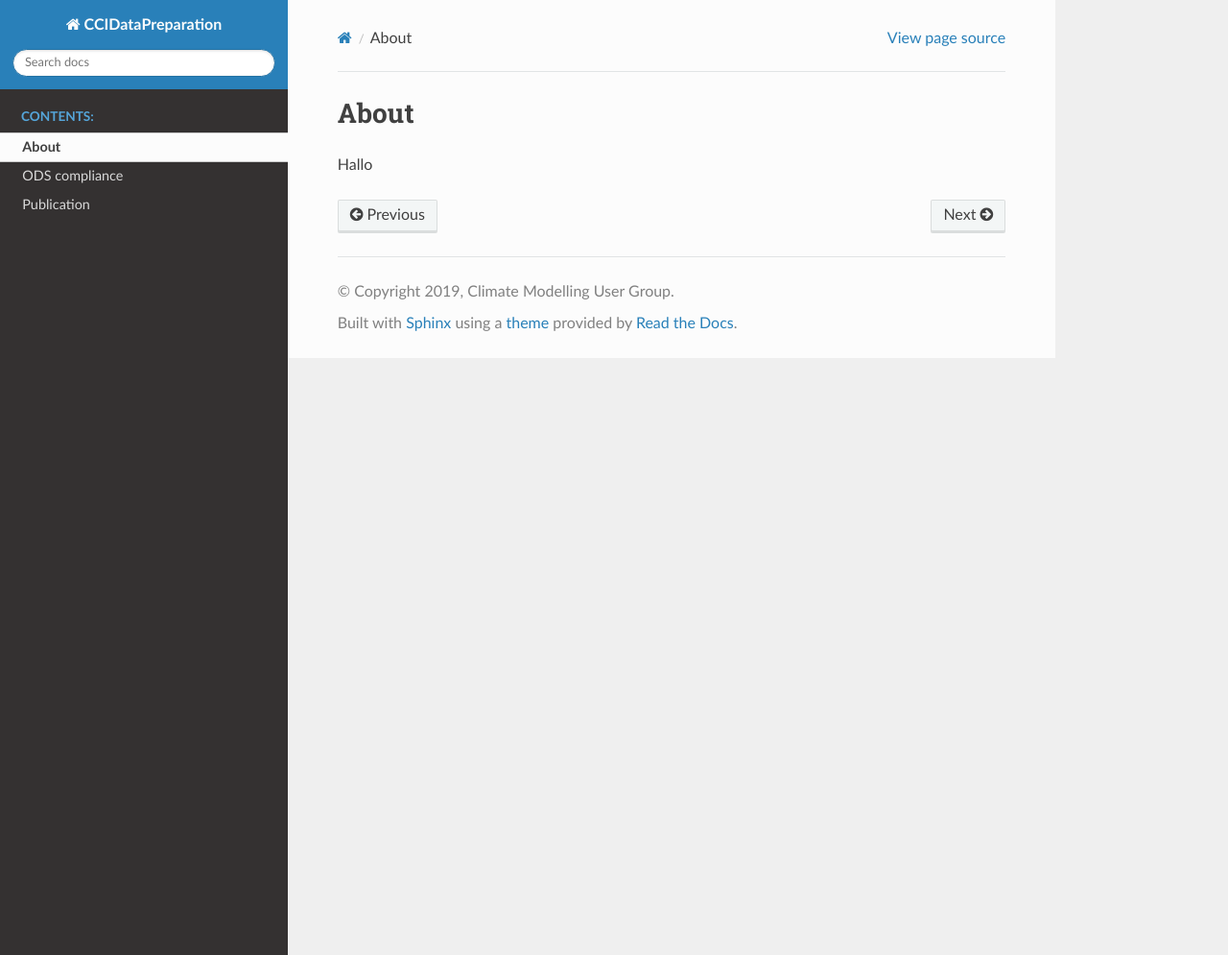
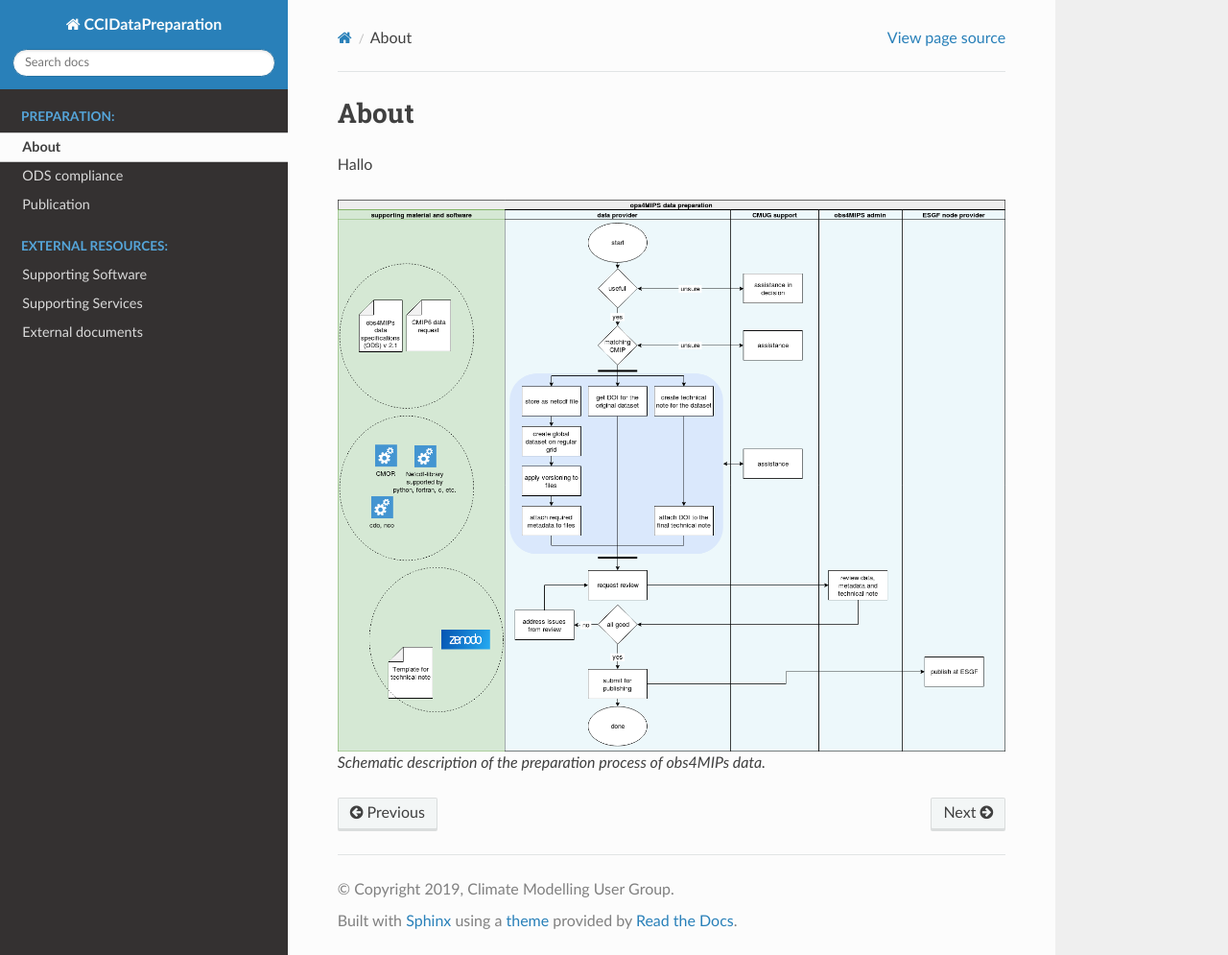
Before and after one commit to bjoernbroetz/ccidatapreparation, a Sphinx documentation site: the page built from docs/source/about.rst, in a window 1280 px wide and 995 px high. Shown: the whole window at 96% size. Built offline with Sphinx 7.4.7 and the Read the Docs theme 2.0.0, drawn with Linux system fonts in a browser that asks for light colours; pages that are not in the unit, such as notebooks, are missing from menus.

Commit message:
Add flowchart

```diff
--- a/docs/source/about.rst
+++ b/docs/source/about.rst
@@ -2,3 +2,9 @@ About
 =======
 
 Hallo
+
+.. figure:: figs/Obs4mips.png
+   :width: 100 %
+   :alt: Process for obs4MIPs preparation
+
+   Schematic description of the preparation process of obs4MIPs data.
--- a/docs/source/ods_compliance/index.rst
+++ b/docs/source/ods_compliance/index.rst
@@ -16,7 +16,7 @@ General requirements
    general/usefullness_for_model_evaluation
 
 Technical requirements
-====================
+======================
 
 .. toctree::
    :maxdepth: 2
--- a/docs/source/ods_compliance/technical/netcdf_format.rst
+++ b/docs/source/ods_compliance/technical/netcdf_format.rst
@@ -1,4 +1,5 @@
-## Data format
+Data format
+===========
 
 NetCDF version 4.
 
```
Also changed, not shown: other parts of docs/source/ods_compliance/index.rst (+0 -1 lines), docs/source/index.rst (+8 -2 lines), docs/source/resources/external_docs.rst (added, +15 -0 lines), docs/source/resources/services.rst (added, +15 -0 lines), docs/source/resources/software.rst (added, +23 -0 lines), docs/source/figs/Obs4mips.png (added).
